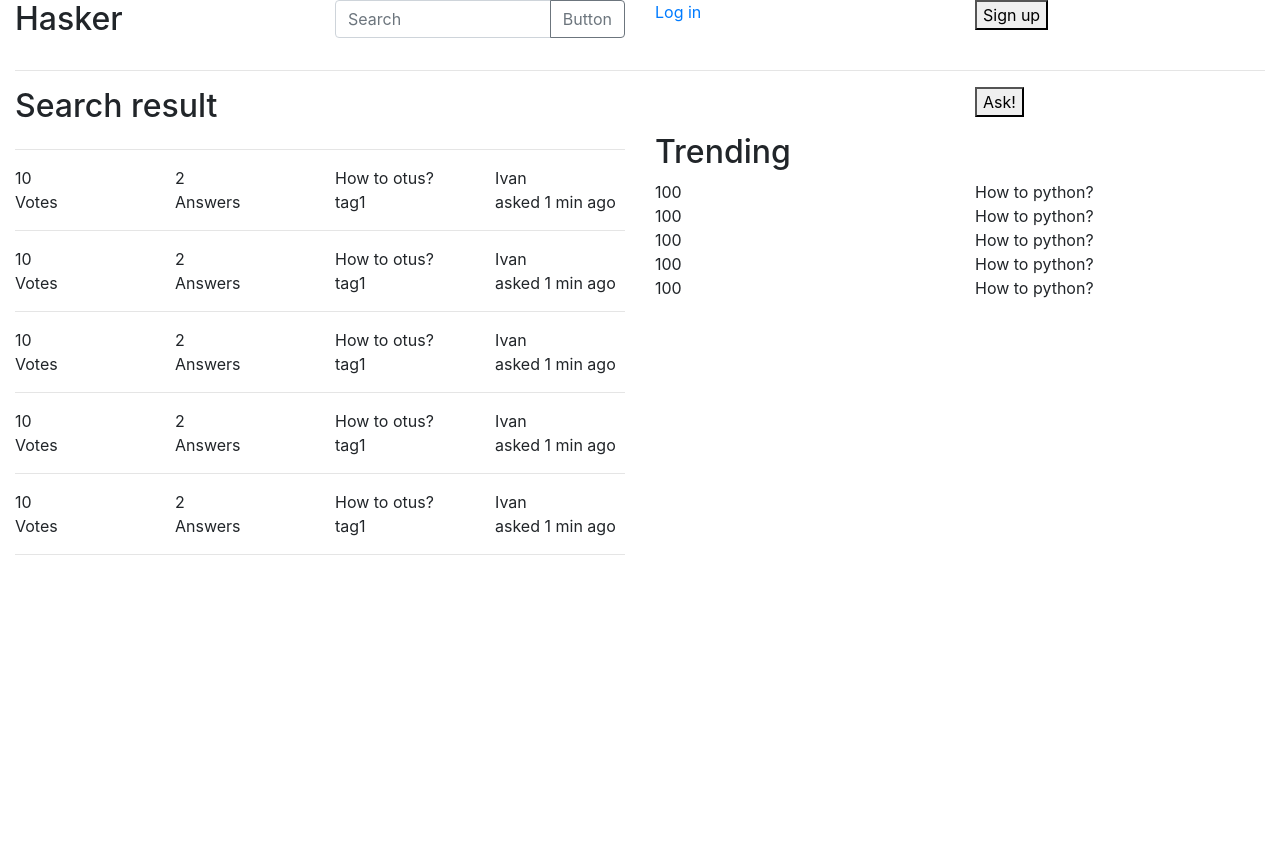
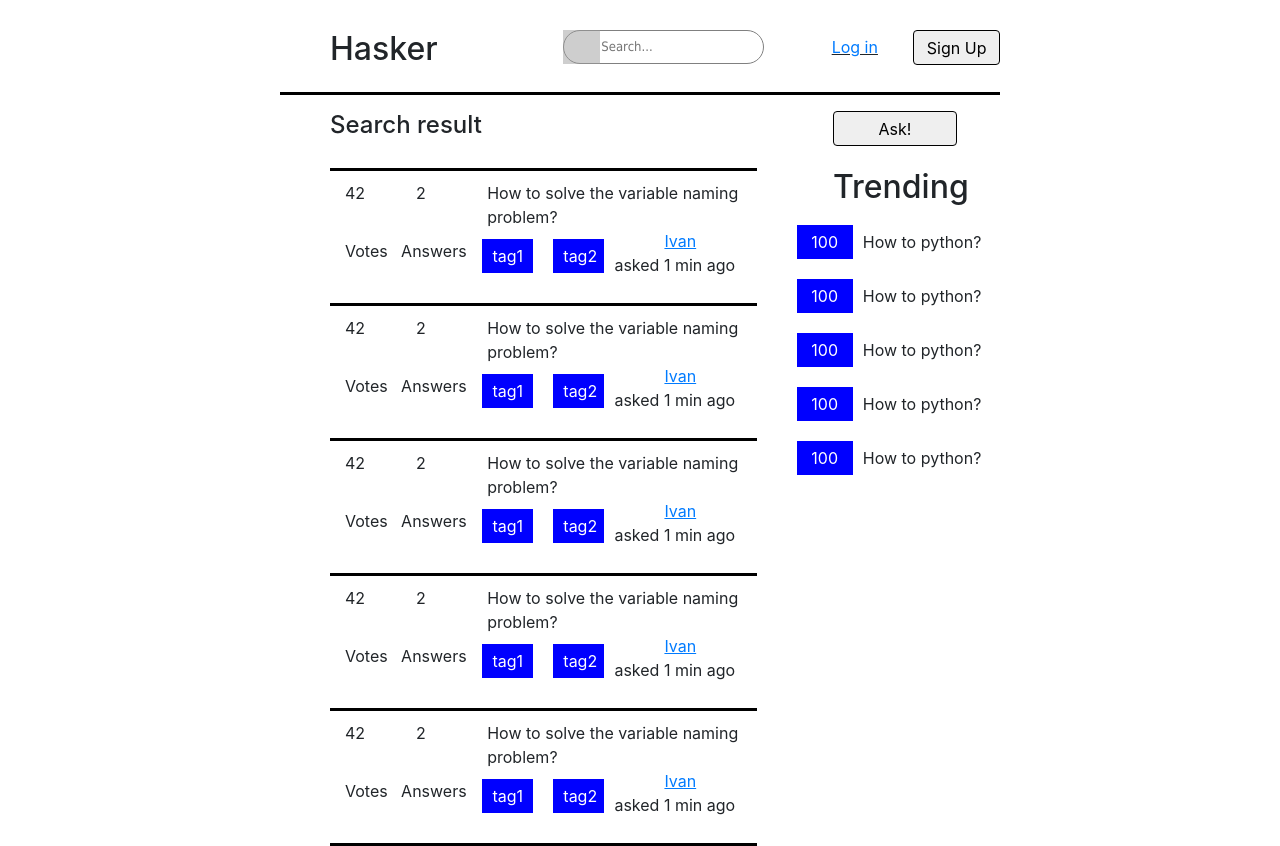
Before and after one commit to grol231/hasker, a Django app: page /hasker/search in a window 1280 px wide. Before the commit the page ends 555 px from the top, so only its background shows below. Run offline with Django 3.2, Linux system fonts and the light colour scheme; some libraries are stand-ins or nearby versions; grey boxes are pictures that could not be loaded.

Commit message:
update search_question page

```diff
--- a/qa/templates/qa/search_question.html
+++ b/qa/templates/qa/search_question.html
@@ -1,82 +1,202 @@
 {% extends "qa/base.html" %}
 {% block content %}
+<style>
+.vl {
+  border-left: 6px solid black;
+  height: 50px;
+}
+hr {
+  border: none; /* Убираем границу для браузера Firefox */
+  color: black; /* Цвет линии для остальных браузеров */
+  background-color: black; /* Цвет линии для браузера Firefox и Opera */
+  height: 3px; /* Толщина линии */
+}
+.search {
+  /* устанавливаем необходимую ширину формы в зависимости от дизайна
+  ** форма без проблем растягивается */
+  width: 100%;
+
+  /* кнопку отправки будем позиционировать абсолютно,
+  ** поэтому необходимо это свойство */
+  position: relative;
+}
+
+.search input {
+  /* отключаем бордюры у инпутов */
+  border: none;
+}
+
+/* стили для поля ввода */
+.search .input {
+  /* растягиваем поле ввода на всю ширину формы */
+  `width: 100%;
+
+  /* за счет верхнего (8px) и нижнего (9px) внутренних отступов
+  ** регулируем высоту формы
+  ** внутренний отступ справа (37px) делаем больше левого,
+  ** т.к. там будет размещена кнопка отправки   */
+  padding: 8px 15px 9px 37px;
+
+  /* чтобы ширина поля ввода (100%) включала в себя внутренние отступы */
+  /*-moz-box-sizing: border-box;*/
+  box-sizing: border-box;
+
+  /* добавляем внутренние тени */
+  /*box-shadow: inset 0 0 5px rgba(0,0,0,0.1), inset 0 1px 2px rgba(0,0,0,0.3);*/
+
+  /* закругляем углы */
+  border-radius: 20px;
+
+  background: white;
+  font: 13px Tahoma, Arial, sans-serif;
+  color: black;
+  border: 1px solid gray;
+  outline: 10px;
+  /*outline: none;*/
+}
+
+/* меняем оформление поля ввода при фокусе */
+.search .input:focus {
+  box-shadow: inset 0 0 5px rgba(0,0,0,0.2), inset 0 1px 2px rgba(0,0,0,0.4);
+  background: #E8E8E8;
+  color: #333;
+}
+
+/* оформляем кнопку отправки */
+.search .submit {
+  /* позиционируем кнопку абсолютно от правого края формы */
+  position: absolute;
+  top: 0;
+  left: 0;
+
+  width: 37px;
+
+  /* растягиваем кнопку на всю высоту формы */
+  height: 100%;
+
+  cursor: pointer;
+  background: url(https://lh4.googleusercontent.com/-b-5aBxcxarY/UAfFW9lVyjI/AAAAAAAABUg/gQtEXuPuIds/s13/go.png) 50% no-repeat;
+
+  /* добавляем прозрачность кнопке отправки */
+  opacity: 0.5;
+}
+
+/* при наведении курсора меняем прозрачность кнопки отправки */
+.search .submit:hover {
+  opacity: 0.8;
+}
+
+/* данное свойство необходимо для того, чтобы в браузерах
+** Chrome и Safari можно было стилизовать инпуты */
+input[type="search"] {
+  -webkit-appearance: none;
+}
+
+.signup-form-field-avatar {
+    width: 0.1px;
+    height: 0.1px;
+    opacity: 0;
+    overflow: hidden;
+    position: absolute;
+    z-index: -1;
+}
+
+.signup-field {
+    margin-top: 20px;
+}
+.btn {
+  padding:5px;
+  background-color: #dcdcdc;
+  border: 1px solid #666;
+  color:#000;
+  text-decoration:none;
+}
 </style>
-<div class="container-fluid">
-    <div class='row'>
-        <div class="col-sm-3">
+<script type="text/javascript">
+    $(document).ready(function(){
+        $('input[type="file"]').change(function(){
+            filename = this.files[0].name
+            $("#avatar-path").html(filename)
+        });
+    });
+</script>
+<div class="container">
+    <div class='row' style='padding-left: 50px; padding-top: 30px'>
+        <div class="col-sm-4">
            <h2>Hasker</h2>
         </div>
-        <div class="col-sm-3">
-            <div class="input-group mb-3">
-                <input type="text" class="form-control" placeholder="Search" aria-label="Search" aria-describedby="basic-addon2">
-                <div class="input-group-append">
-                    <button class="btn btn-outline-secondary" type="button">Button</button>
-                </div>
-            </div>
+        <div class="col-sm-4">
+            <form action="" method="post" class="search">
+                <input type="search" name="" placeholder="Search..." class="input" />
+                <input type="submit" name="" value="" class="submit" />
+            </form>
         </div>
-        <div class="col-sm-3">
-            <a href="https://www.w3schools.com">Log in</a>
+        <div class="col-sm-2" style='padding-left: 50px; padding-top: 5px;'>
+            <u><a href='http://localhost:8000/hasker/login'>Log in</a></u>
         </div>
-        <div class="col-sm-3">
-            <button>Sign up</button>
+        <div class="col-sm-2" >
+            <form action="http://localhost:8000/hasker/signup">
+                <input type="submit" value="Sign Up" style='border-radius: 4px; border: 1px solid black; width: 100%; height: 35px;'/>
+            </form>
         </div>
     </div>
-    <hr>
-    <div class='row'>
-        <div class='col-sm-9'>
-            <h2>Search result</h2>
+    <hr size='5px'>
+    <div class='row' style='padding-left: 50px; marign-bottom: 30px;'>
+        <div class='col-sm-3' style='padding-right:0px;'>
+            <h4>Search result</h4>
         </div>
-        <div class='col-sm-3'>
-            <button>Ask!</button>
+        <div class='col-sm-4 offset-sm-4' style='padding: 0px 0px 0px 110px;'>
+            <button style="width: 100%; border-radius: 4px; border: 1px solid black; height: 35px;">Ask!</button>
         </div>
     </div>
-    <div class='row'>
-        <div class='col-sm-6'>
-            <hr>
-            {% for x in array %}
-            <div class='row'>
-                <div class='col-sm-3'>
+    <div class='row' style='padding-left:65px;'>
+        <div class='col-sm-8' >
+            {% for X in array %}
+            <div class='row' style='border-top: solid 3px black; margin-top: 20px; width: 100%;'>
+                <div class='col-sm-12'>
                     <div class='row'>
-                        <div class='col-sm-12'>10</div>
+                        <div class='col-sm-2' style='padding-top: 10px;'>
+                            42
+                        </div>
+                        <div class='col-sm-2' style='padding-top: 10px;'>
+                            2
+                        </div>
+                        <div class='col-sm-8' style='padding-top: 10px;'>
+                            How to solve the variable naming problem?
+                        </div>
                     </div>
                     <div class='row'>
-                        <div class='col-sm-12'>Votes</div>
-                    </div>
-                </div>
-                <div class='col-sm-3'>
-                    <div class='row'>
-                        <div class='col-sm-12'>2</div>
-                    </div>
-                    <div class='row'>
-                        <div class='col-sm-12'>Answers</div>
-                    </div>
-                </div>
-                <div class='col-sm-3'>
-                    <div class='row'>
-                        <div class='col-sm-12'>How to otus?</div>
-                    </div>
-                    <div class='row'>
-                        <div class='col-sm-12'>tag1</div>
-                    </div>
-                </div>
-                <div class='col-sm-3'>
-                    <div class='row'>
-                        <div class='col-sm-12'>Ivan</div>
-                    </div>
-                    <div class='row'>
-                        <div class='col-sm-12'>asked 1 min ago</div>
+                        <div class='col-sm-2' style='padding-top: 10px;'>
+                            Votes
+                        </div>
+                        <div class='col-sm-2' style='padding: 10px 0px 0px 0px;'>Answers</div>
+                        <div class='col-sm-4'>
+                            <div class='row'>
+                                <div class='col-sm-6' style='background:blue; text-align: center!important; padding: 5px 10px 5px 10px; border: 10px solid white; color: white'>tag1</div>
+                                <div class='col-sm-6' style='background:blue; text-align: center!important; padding: 5px 10px 5px 10px; border: 10px solid white; color: white'>tag2</div>
+                            </div>
+                        </div>
+                        <div class='col-sm-4'>
+                            <div class='row' style='padding-left: 50px;'>
+                               <a href='' style='text-decoration: underline'>Ivan</a>
+                            </div>
+                            <div class='row'>
+                                asked 1 min ago
+                            </div>
+                        </div>
                     </div>
                 </div>
             </div>
-            <hr>
             {% endfor %}
+            <div class='row' style='border-top: solid 3px black; margin-top: 20px; width: 100%;'>
+            </div>
         </div>
-        <div class='col-sm-6'>
-            <h2>Trending</h2>
+        <div class='col-sm-4' style='margin-top: 20px;'>
+            <h2 style='text-align: center'>Trending</h2>
             {% for x in array %}
             <div class='row'>
-                <div class='col-sm-6'>100</div>
-                <div class='col-sm-6'>How to python?</div>
+                <div class='col-sm-4 text-justify' style='background:blue; text-align: center!important; padding: 5px 10px 5px 10px; border: 10px solid white; color: white'>100</div>
+                <div class='col-sm-8' style='padding: 15px 0px 0px 0px;'>How to python?</div>
             </div>
             {% endfor  %}
         </div>
```
